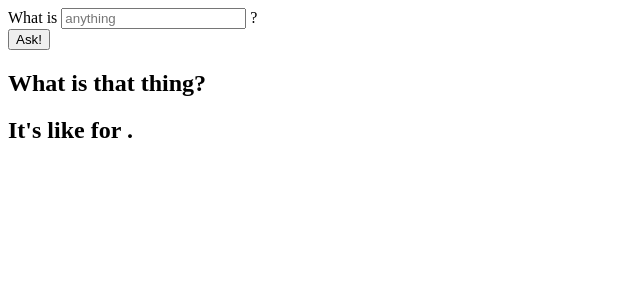
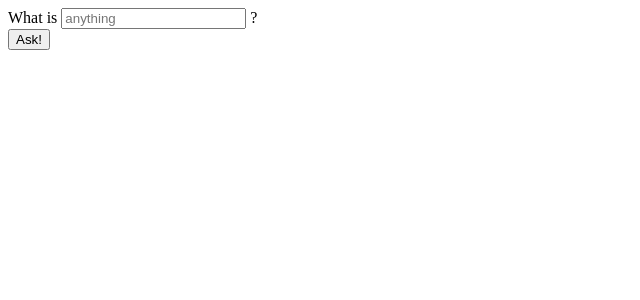
Before and after one commit to llastflowers/itslikethisforthat, a React app: page / in a window 1280 px wide. Shown: the top 300 px of the page, without its empty margins (0-640 px from the left). Built offline with nearby package versions, Linux system fonts and the light colour scheme.

Commit message:
toggle working with other stuff

```diff
--- a/src/containers/ItsLike.js
+++ b/src/containers/ItsLike.js
@@ -5,7 +5,7 @@ import { getThisThat } from '../services/ThisThatAPI';
 
 export default class ItsLike extends Component {
     state = {
-      // showResult: false,
+      showResult: false,
       output: {},
     }
 
@@ -14,25 +14,22 @@ export default class ItsLike extends Component {
         .then(output => this.setState({ output }));
     };
 
-
-
-    // toggleResult = () =>
-    //   this.setState(state => ({ ...state, showResult: !state.showResult }));
+    toggleResult = () =>
+      this.setState(state => ({ ...state, showResult: !state.showResult }));
 
     handleSubmit = event => {
       event.preventDefault();
-      // this.toggleResult();
+      this.toggleResult();
       this.fetchThisThat();
     }
 
     render() {
-      // const { showResult } = this.state;
+      const { showResult } = this.state;
       return (
         <>
-          <Form
-            onSubmit={this.handleSubmit}/>
-          <ThisThat
-            object={this.state.output}/>
+          {!showResult && <Form
+            onSubmit={this.handleSubmit}/>}
+          {showResult && <ThisThat object={this.state.output}/>}
         </>
       );
 
```
